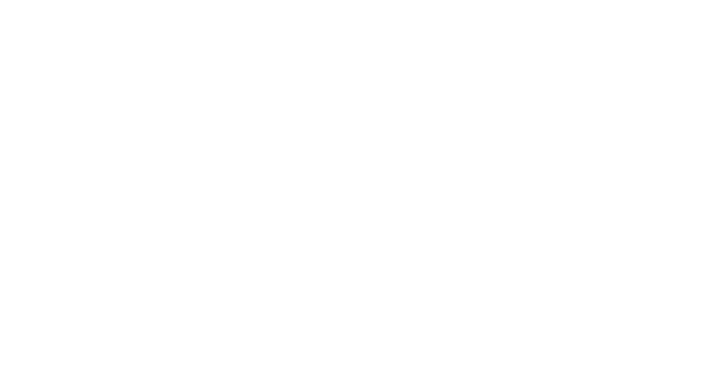
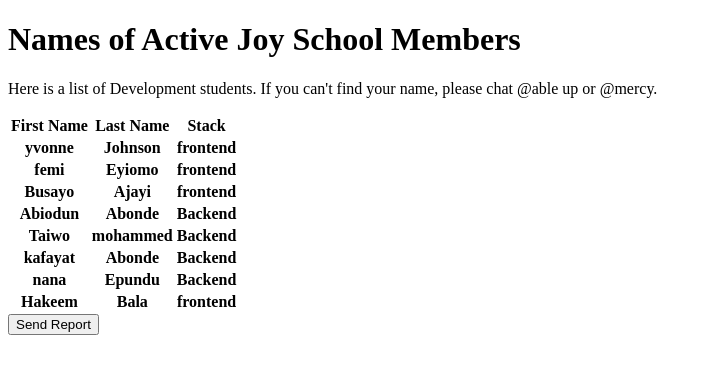
Before and after one commit to Yohannesiv/just-projects-frontend-task-4, a plain HTML site: page index.html in a window 1280 px wide. Shown: the whole page, without its empty margins (0-712 px from the left). Drawn offline with Linux system fonts and the light colour scheme.

Commit message:
added the table and other element to html file

```diff
--- a/index.html
+++ b/index.html
@@ -6,6 +6,67 @@
     <title>Task 4</title>
 </head>
 <body>
+    <h1>Names of Active Joy School Members</h1>
+    <p>Here is a list of Development students. If you can't find your name, please chat @able up or @mercy.</p>
+    <table>
+        <thead>
+            <tr>
+                <th>First Name</th>
+                <th>Last Name</th>
+                <th>Stack</th>
+            </tr>
+        </thead>
+        <tbody>
+            <tr>
+                <th>yvonne</th>
+                <th>Johnson</th>
+                <th>frontend</th>
+            </tr>
 
+            <tr>
+                <th>femi</th>
+                <th>Eyiomo</th>
+                <th>frontend</th>
+            </tr>
+
+            <tr>
+                <th>Busayo</th>
+                <th>Ajayi</th>
+                <th>frontend</th>
+            </tr>
+
+            <tr>
+                <th>Abiodun</th>
+                <th>Abonde</th>
+                <th>Backend</th>
+            </tr>
+
+            <tr>
+                <th>Taiwo</th>
+                <th>mohammed</th>
+                <th>Backend</th>
+            </tr>
+
+            <tr>
+                <th>kafayat</th>
+                <th>Abonde</th>
+                <th>Backend</th>
+            </tr>
+
+            <tr>
+                <th>nana</th>
+                <th>Epundu</th>
+                <th>Backend</th>
+            </tr>
+
+            <tr>
+                <th>Hakeem</th>
+                <th>Bala</th>
+                <th>frontend</th>
+            </tr>
+        </tbody>
+    </table>
+
+    <button class="send">Send Report</button>
 </body>
 </html>
```
